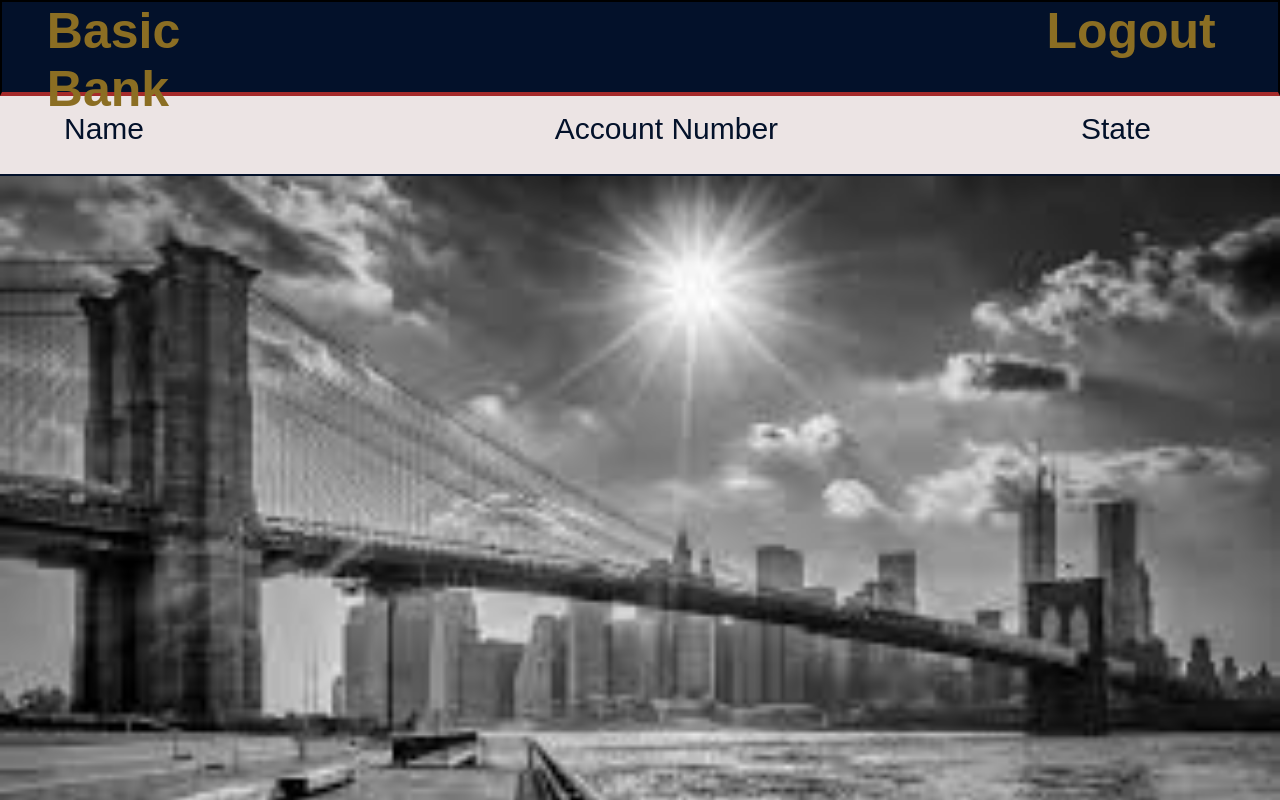
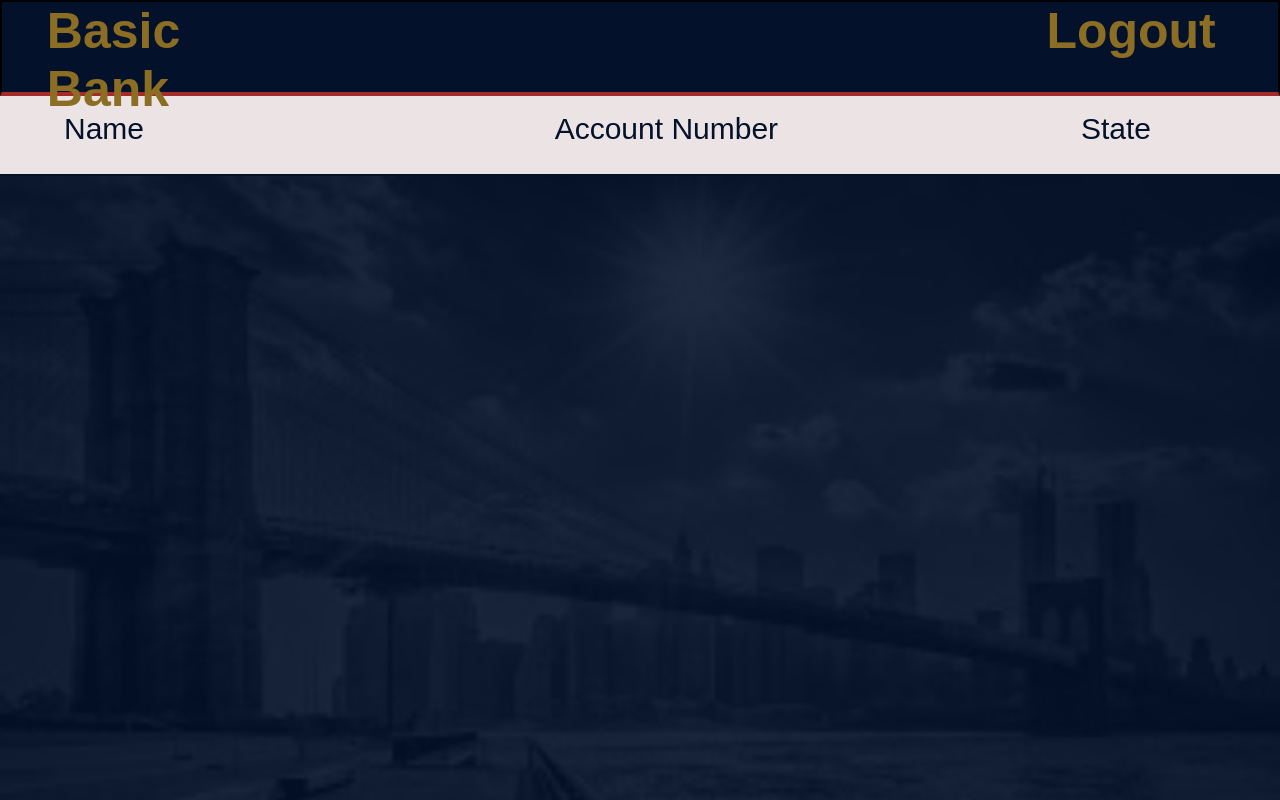
Before and after one commit to cyberstizz/basicbank, a React (Create React App) app: page /accounts in a window 1280 px wide. Built offline with nearby package versions, Linux system fonts and the light colour scheme.

Commit message:
added another photo

```diff
--- a/src/components/Accounts.css
+++ b/src/components/Accounts.css
@@ -81,4 +81,5 @@
     background-image: url("../../public/bridge.jpeg");
     background-repeat: no-repeat;
     background-size: cover;
+    opacity: 10%;
 }
```
Also changed, not shown: public/better bridge.jpg (added).
